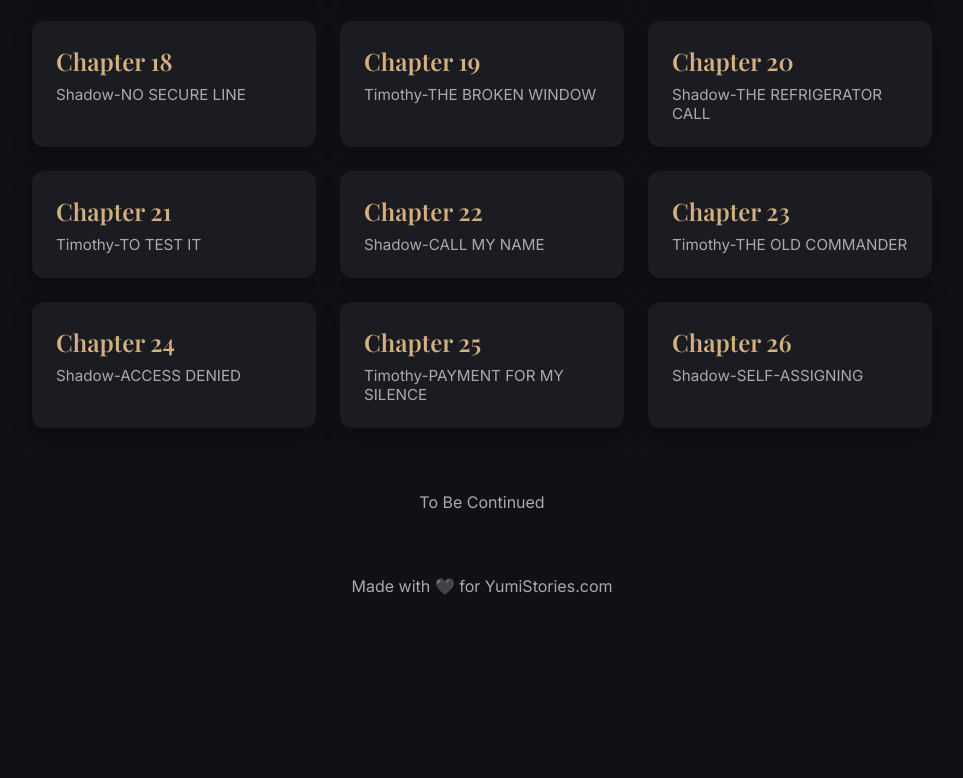
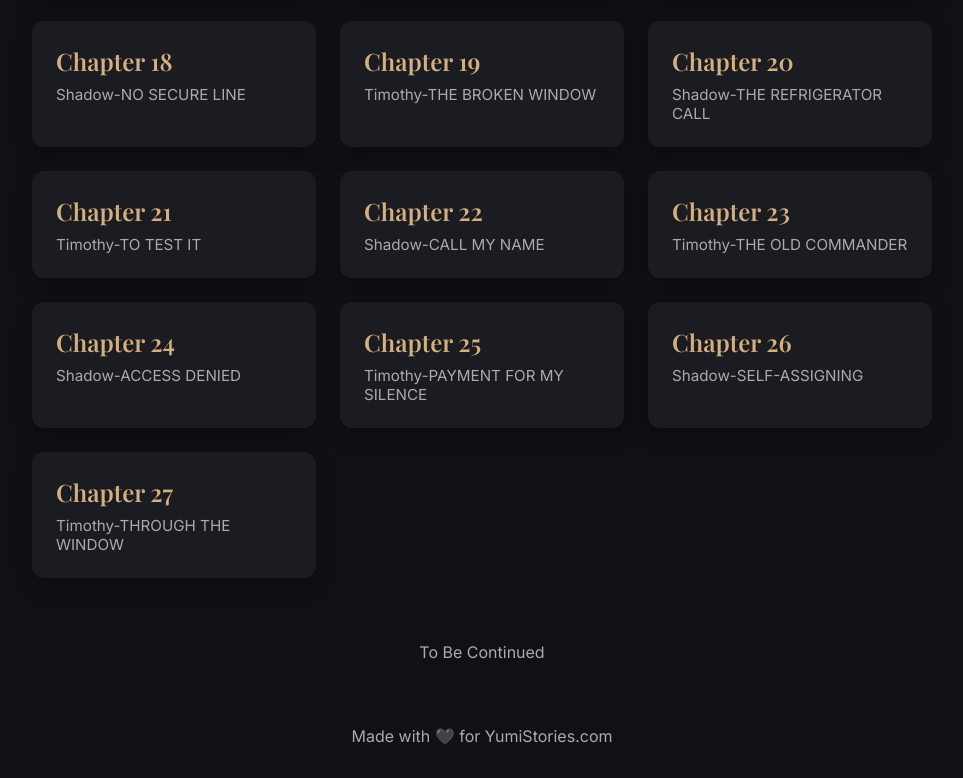
Before and after one commit to carlasabino/the-royal-guard, a plain HTML site: page index.html in a window 1280 px wide. Shown: the part 1023-1801 px from the top of the page, without its empty margins (158-1121 px from the left). Before the commit the page ends 1651 px from the top, so only its background shows below. Drawn offline with nearby package versions, Linux system fonts and the light colour scheme.

Commit message:
Update index.html

```diff
--- a/index.html
+++ b/index.html
@@ -188,6 +188,10 @@
         <h2>Chapter 26</h2>
         <p>Shadow-SELF-ASSIGNING</p>
       </a>
+		<a href="chapter-27/" class="card">
+        <h2>Chapter 27</h2>
+        <p>Timothy-THROUGH THE WINDOW</p>
+      </a>
       <!-- Add more chapters as needed -->
     </div>
     <footer>
```
